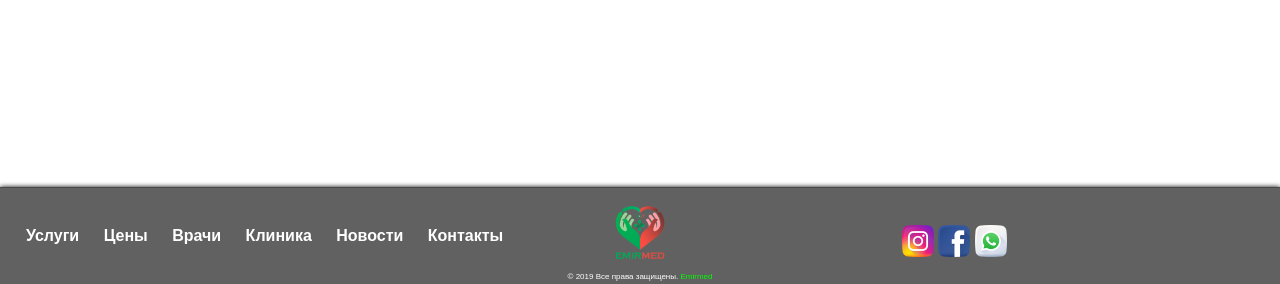
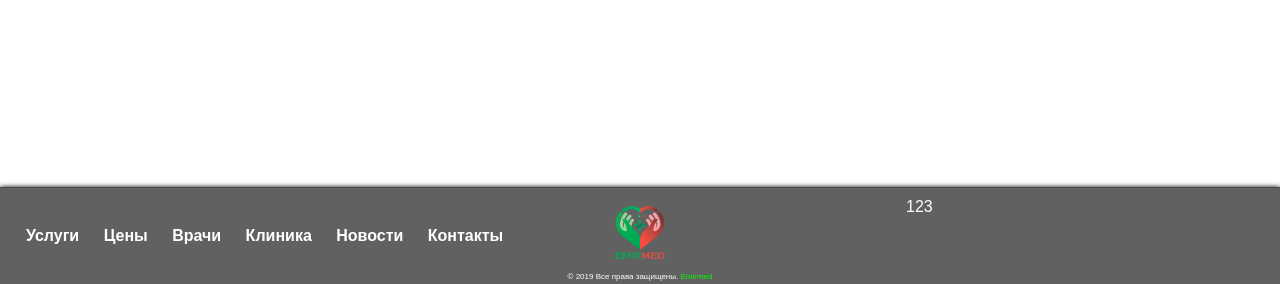
Before and after one commit to webnetkz/emirmed, a PHP site: page / in a window 1280 px wide. Shown: the part 1839-2123 px from the top of the page. Run offline with PHP 8.4, Linux system fonts and the light colour scheme.

Commit message:
update style footer

```diff
--- a/index.php
+++ b/index.php
@@ -218,15 +218,13 @@
                         </a>
                     </li>
                 </ul>
-                <div id="social">
-                    <img src="/public/img/social/instagram.png" alt="instagramm icon" class="social">
-                    <img src="/public/img/social/facebook.png" alt="facebook icon" class="social">
-                    <img src="/public/img/social/whatsapp.png" alt="whatsapp icon" class="social">
-                </div>
                 <p class="date">
                     © 2019 Все права защищены.
                     <a href="#" class="indexLink">Emirmed</a>
                 </p>
+                <div id="footerContact">
+                    <p class="footerContact">123</p>
+                </div>
             </footer>
         </div>
 
--- a/public/styles/style.css
+++ b/public/styles/style.css
@@ -115,20 +115,14 @@ img.footerLogotype {
     transform: translate(-50%, 0);
 }
 
-div#social {
+div#footerContact {
     display: inline-block;
     position: relative;
-    left: 30%;
-    top: 1em;
+    float: right;
+    width: 30%;
+    height: 100%;
 }
 
-img.social {
-    width: 2em;
-    height: 2em;
-    transition-duration: 300ms;
+p.footerContact {
+    margin: 10px;
 }
-
-img.social:hover {
-    box-shadow: 0 0 5px rgb(0, 0, 0);
-    border-radius: 50%;
-}
```
